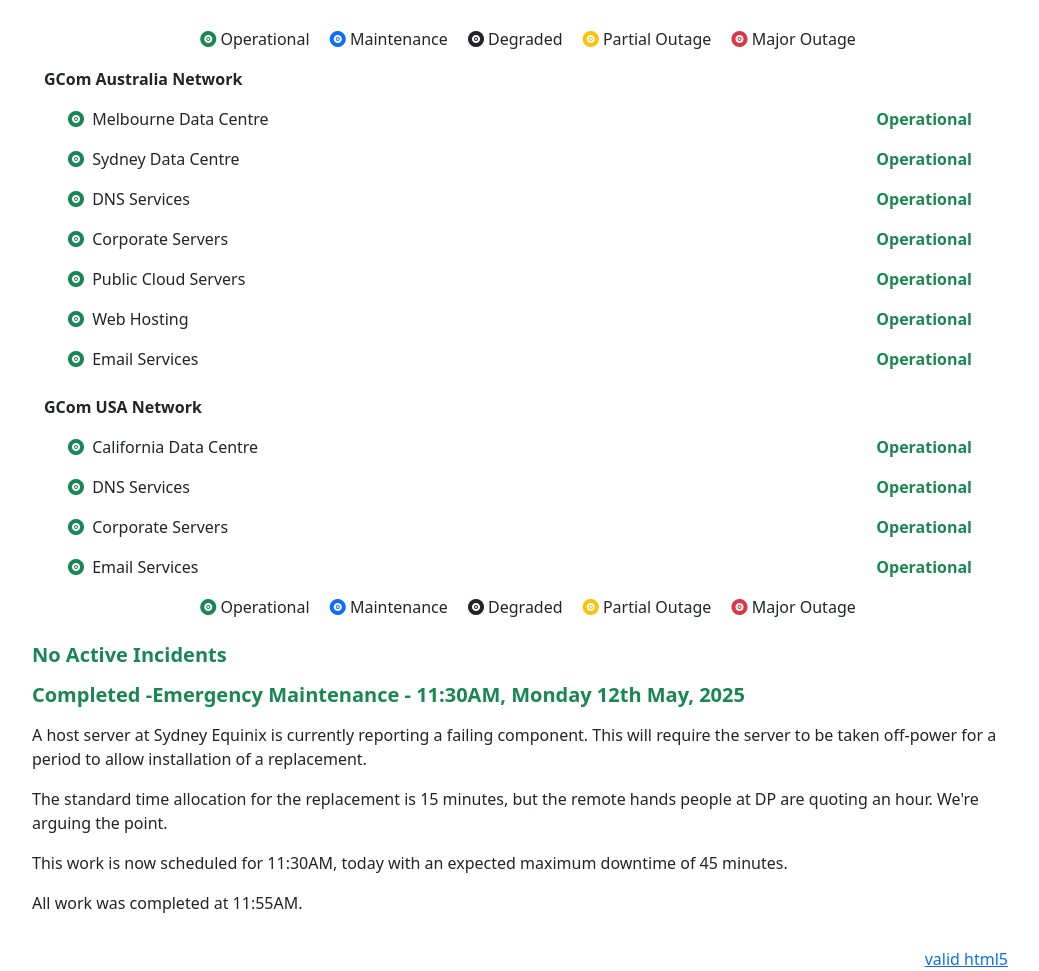
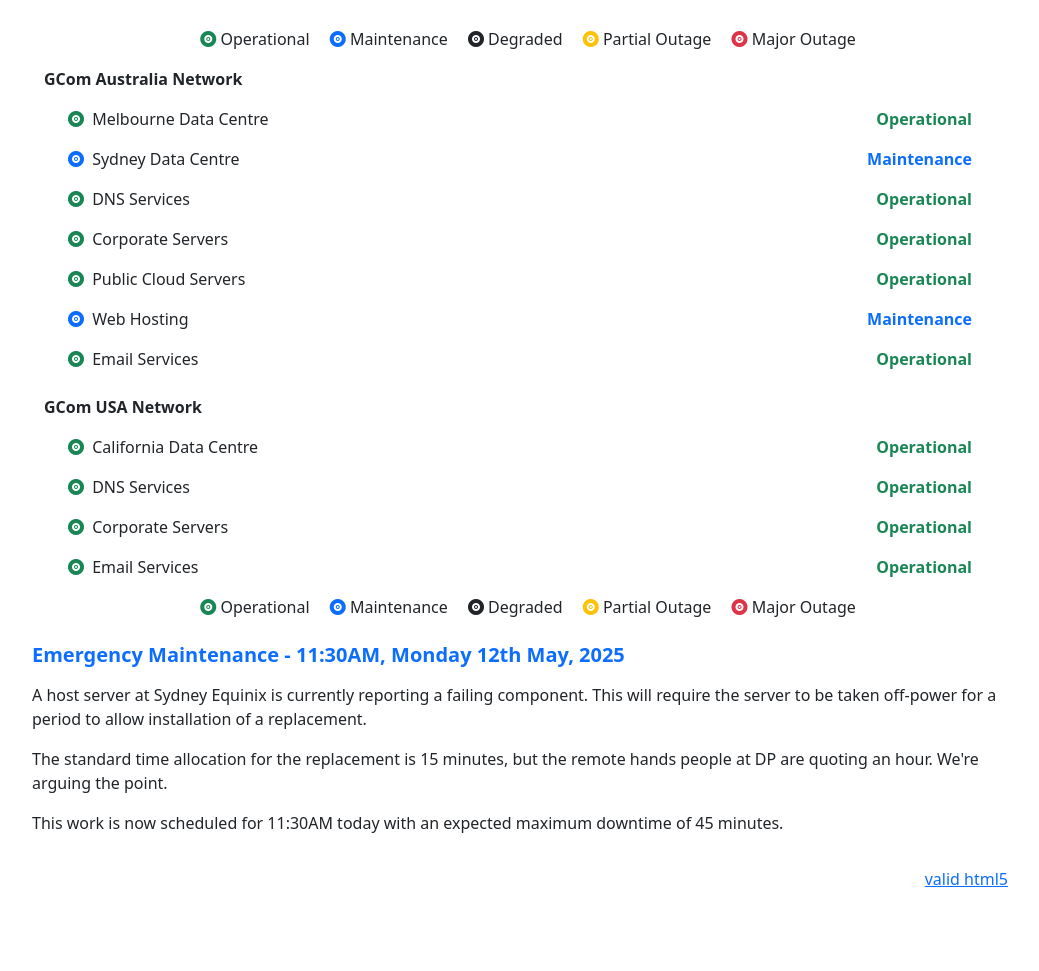
Before and after one commit to gcomstatus/gcomstatus.github.io, a plain HTML site: page index.html in a window 1280 px wide. Shown: the part 143-1114 px from the top of the page, without its empty margins (120-1159 px from the left). After the commit the page ends 1034 px from the top, so only its background shows below. Drawn offline with nearby package versions, Linux system fonts and the light colour scheme.

Commit message:
Revert "Remove Old Emergency Maintenance Notice"
This reverts commit 1dbea7f471b7db7e48a1fa3ed5c61e759d7cd999.

```diff
--- a/index.html
+++ b/index.html
@@ -169,19 +169,17 @@
 
                        'melbourne', 'sydney', 'dns', 'corporate', 'public', 'web', 'email', 'usa-california', 'usa-dns', 'usa-corporate', 'usa-email'
   */
-  var maintenances = [];
+  var maintenances = ['sydney', 'web'];
   var degradeds =    [];
   var partials =     [];
   var majors =       [];
 </script>
 
-<h5 class="incident fw-bold pb-2 text-success">No Active Incidents</h5>
-
-<h5 class="incident fw-bold pb-2 text-success">Completed -Emergency Maintenance - 11:30AM, Monday 12th May, 2025</h5>
+<!-- h5 class="incident fw-bold pb-2 text-success">No Active Incidents</h5 -->
+<h5 class="incident fw-bold pb-2 text-success">Emergency Maintenance - 11:30AM, Monday 12th May, 2025</h5>
 <p>A host server at Sydney Equinix is currently reporting a failing component. This will require the server to be taken off-power for a period to allow installation of a replacement.</p>
 <p>The standard time allocation for the replacement is 15 minutes, but the remote hands people at DP are quoting an hour. We're arguing the point.</p>
-<p>This work is now scheduled for 11:30AM, today with an expected maximum downtime of 45 minutes.</p>
-<p>All work was completed at 11:55AM.</p>
+<p>This work is now scheduled for 11:30AM today with an expected maximum downtime of 45 minutes.</p>
 
 
 
```
